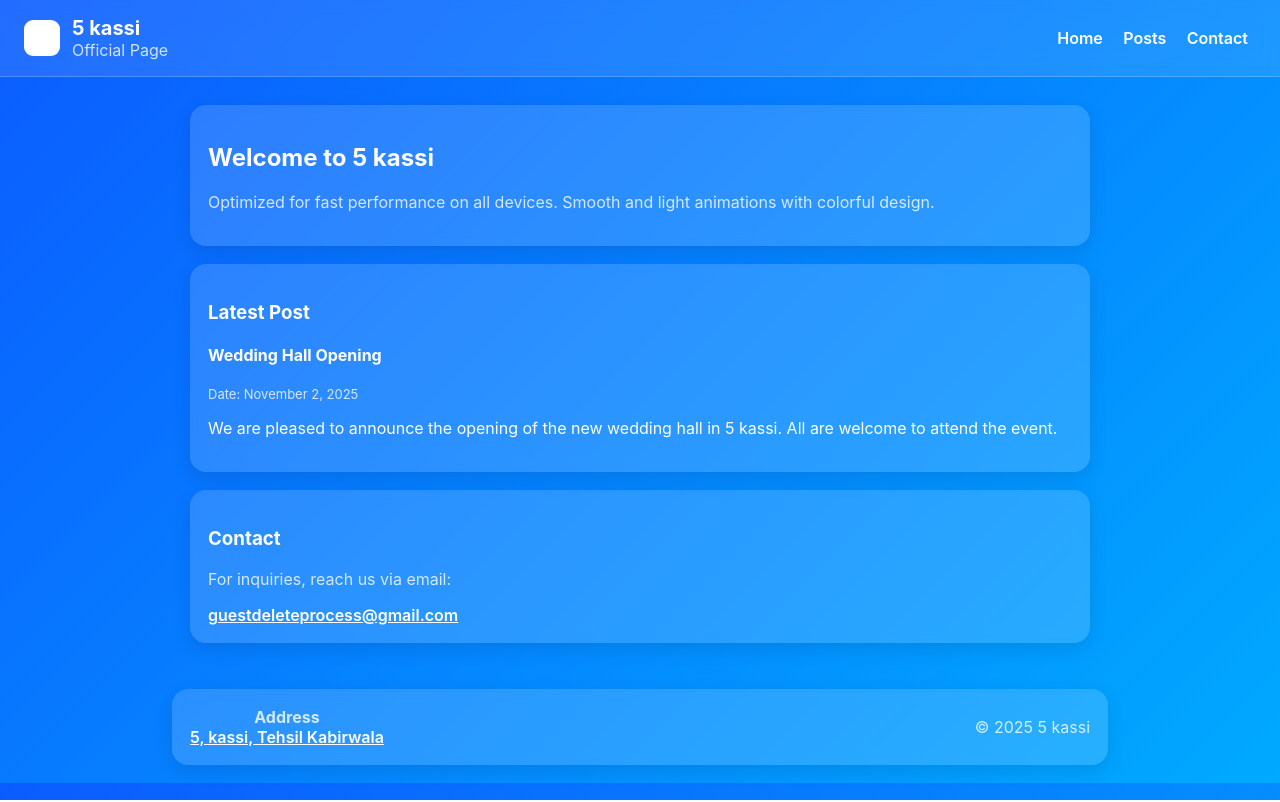
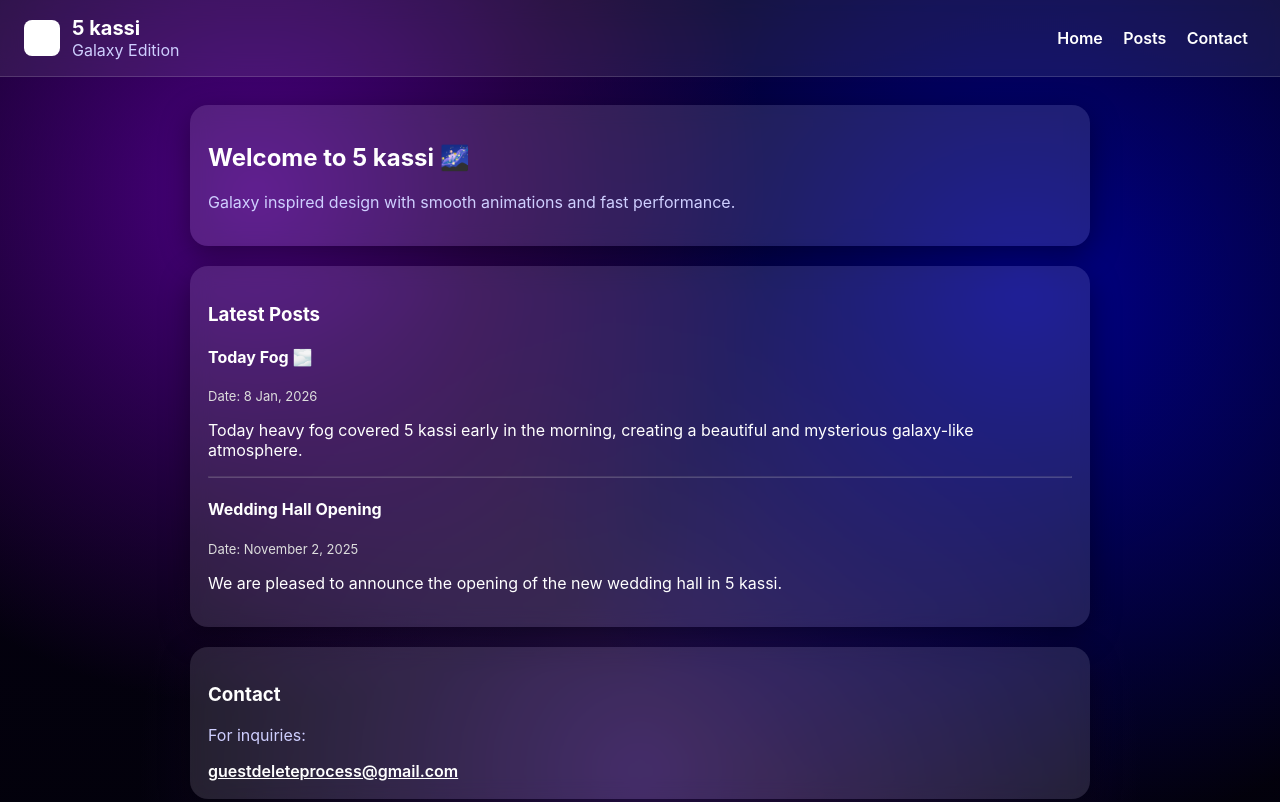
Before and after one commit to pakistanid574-debug/FF-INFO-, a plain HTML site: page index.html in a window 1280 px wide. Shown: the top 802 px of the page. Drawn offline with Linux system fonts and the light colour scheme.

Commit message:
Update index.html

```diff
--- a/index.html
+++ b/index.html
@@ -4,67 +4,123 @@
   <meta charset="utf-8" />
   <meta name="viewport" content="width=device-width, initial-scale=1" />
   <title>5 kassi</title>
+
   <style>
-    :root{ --accent:#0b5cff; --muted:#666; font-family:Inter, system-ui, -apple-system, 'Segoe UI', Roboto, 'Helvetica Neue', Arial; }
-    body{ margin:0; background:linear-gradient(135deg,#0b5cff 0%,#00aaff 100%); color:#fff; overflow-x:hidden; position:relative; }
-    header{ background:rgba(255,255,255,0.1); backdrop-filter:blur(10px); padding:16px 24px; display:flex; align-items:center; justify-content:space-between; border-bottom:1px solid rgba(255,255,255,0.2); }
-    .brand{ display:flex; gap:12px; align-items:center }
-    .brand h1{ margin:0; font-size:20px }
-    nav a{ margin:0 8px; color:#fff; text-decoration:none; font-weight:600; transition:opacity .2s }
-    nav a:hover{ opacity:.7 }
-    main{ max-width:900px; margin:28px auto; padding:0 20px; animation:fadeIn 0.8s ease-in; }
-    .card{ background:rgba(255,255,255,0.15); padding:18px; border-radius:16px; backdrop-filter:blur(6px); box-shadow:0 6px 18px rgba(0,0,0,0.1); margin-bottom:18px; }
-    .muted{ color:rgba(255,255,255,0.8) }
-    a.link{ color:#fff; text-decoration:underline; font-weight:600; }
-    button{ background:#fff; color:#0b5cff; border:none; padding:10px 12px; border-radius:8px; cursor:pointer; font-weight:600; transition:transform .15s,opacity .15s }
-    button:hover{ transform:scale(1.05); opacity:.9 }
-    footer{ margin-top:28px; padding:18px 24px; text-align:center; color:rgba(255,255,255,0.8); background:transparent }
-    .post-date{ font-size:13px; color:rgba(255,255,255,0.8) }
-
-    @keyframes fadeIn{from{opacity:0;transform:translateY(10px)}to{opacity:1;transform:translateY(0)}}
-    @keyframes refreshSplash{
-      0%{opacity:1;transform:scale(1);}
-      50%{opacity:.7;transform:scale(1.05);}
-      100%{opacity:0;transform:scale(1.2);}
+    :root{
+      --accent:#7f7cff;
+      --muted:#cfcfff;
+      font-family:Inter, system-ui, -apple-system, 'Segoe UI', Roboto, Arial;
     }
 
-    #refreshOverlay{
-      position:fixed;top:0;left:0;width:100%;height:100%;background:#0b5cff;z-index:9999;display:flex;align-items:center;justify-content:center;animation:refreshSplash 1s ease forwards;pointer-events:none;
-    }
-    #refreshOverlay span{
-      color:#fff;font-size:24px;font-weight:700;
+    body{
+      margin:0;
+      color:#fff;
+      overflow-x:hidden;
+      position:relative;
+      background:
+        radial-gradient(circle at 20% 20%, #4b0082 0%, transparent 40%),
+        radial-gradient(circle at 80% 30%, #00008b 0%, transparent 45%),
+        radial-gradient(circle at 50% 80%, #2b1055 0%, transparent 50%),
+        linear-gradient(180deg,#050014,#02010a 100%);
     }
 
-    .click-circle {
-      position: fixed;
-      width: 40px;
-      height: 40px;
-      background: radial-gradient(circle, rgba(255,255,0,0.6) 0%, rgba(255,255,0,0) 80%);
-      border-radius: 50%;
-      pointer-events: none;
-      transform: scale(0);
-      animation: clickEffect 0.6s ease-out forwards;
-      z-index: 9999;
+    /* Stars */
+    body::before{
+      content:"";
+      position:fixed;
+      inset:0;
+      background-image:
+        radial-gradient(1px 1px at 20% 30%, white 50%, transparent 51%),
+        radial-gradient(1px 1px at 70% 80%, white 50%, transparent 51%),
+        radial-gradient(1px 1px at 40% 60%, white 50%, transparent 51%),
+        radial-gradient(1px 1px at 90% 10%, white 50%, transparent 51%);
+      background-size:200px 200px;
+      opacity:.6;
+      z-index:-1;
     }
 
-    @keyframes clickEffect {
-      0% { transform: scale(0); opacity: 1; }
-      70% { transform: scale(3); opacity: 0.8; }
-      100% { transform: scale(4); opacity: 0; }
+    header{
+      background:rgba(255,255,255,0.08);
+      backdrop-filter:blur(12px);
+      padding:16px 24px;
+      display:flex;
+      justify-content:space-between;
+      align-items:center;
+      border-bottom:1px solid rgba(255,255,255,0.15);
     }
 
-    @media(max-width:560px){ input[readonly]{ width:100% } }
+    .brand{display:flex;gap:12px;align-items:center}
+    .brand h1{margin:0;font-size:20px}
+
+    nav a{
+      margin:0 8px;
+      color:#fff;
+      text-decoration:none;
+      font-weight:600;
+      transition:opacity .2s;
+    }
+    nav a:hover{opacity:.7}
+
+    main{
+      max-width:900px;
+      margin:28px auto;
+      padding:0 20px;
+      animation:fadeIn .8s ease-in;
+    }
+
+    .card{
+      background:rgba(255,255,255,0.12);
+      padding:18px;
+      border-radius:18px;
+      backdrop-filter:blur(10px);
+      box-shadow:0 10px 30px rgba(0,0,0,0.4);
+      margin-bottom:20px;
+    }
+
+    .muted{color:var(--muted)}
+    .post-date{font-size:13px;color:#ddd}
+
+    footer{
+      margin-top:30px;
+      padding:20px;
+      text-align:center;
+    }
+
+    a.link{color:#fff;font-weight:600}
+
+    @keyframes fadeIn{
+      from{opacity:0;transform:translateY(10px)}
+      to{opacity:1;transform:translateY(0)}
+    }
+
+    /* Click galaxy pulse */
+    .click-circle{
+      position:fixed;
+      width:40px;
+      height:40px;
+      background:radial-gradient(circle, rgba(173,216,230,.9), rgba(138,43,226,.4), transparent);
+      border-radius:50%;
+      pointer-events:none;
+      transform:scale(0);
+      animation:clickEffect .7s ease-out forwards;
+      z-index:9999;
+    }
+
+    @keyframes clickEffect{
+      0%{transform:scale(0);opacity:1}
+      100%{transform:scale(4);opacity:0}
+    }
   </style>
 </head>
+
 <body>
-  <div id="refreshOverlay" hidden><span>Refreshing...</span></div>
 
 <header>
   <div class="brand">
-      <svg width="36" height="36" viewBox="0 0 24 24" fill="none" xmlns="http://www.w3.org/2000/svg"><rect width="24" height="24" rx="6" fill="#fff"/></svg>
+    <svg width="36" height="36"><rect width="36" height="36" rx="8" fill="#fff"/></svg>
     <div>
       <h1>5 kassi</h1>
-        <div class="muted">Official Page</div>
+      <div class="muted">Galaxy Edition</div>
     </div>
   </div>
   <nav>
@@ -76,52 +132,56 @@
 
 <main>
   <section id="home" class="card">
-      <h2>Welcome to 5 kassi</h2>
-      <p class="muted">Optimized for fast performance on all devices. Smooth and light animations with colorful design.</p>
+    <h2>Welcome to 5 kassi 🌌</h2>
+    <p class="muted">Galaxy inspired design with smooth animations and fast performance.</p>
   </section>
 
   <section id="posts" class="card">
-      <h3>Latest Post</h3>
+    <h3>Latest Posts</h3>
+
+    <article>
+      <h4>Today Fog 🌫️</h4>
+      <div class="post-date">Date: 8 Jan, 2026</div>
+      <p>Today heavy fog covered 5 kassi early in the morning, creating a beautiful and mysterious galaxy-like atmosphere.</p>
+    </article>
+
+    <hr style="opacity:.2;margin:16px 0">
+
     <article>
       <h4>Wedding Hall Opening</h4>
       <div class="post-date">Date: November 2, 2025</div>
-        <p>We are pleased to announce the opening of the new wedding hall in 5 kassi. All are welcome to attend the event.</p>
+      <p>We are pleased to announce the opening of the new wedding hall in 5 kassi.</p>
     </article>
   </section>
 
   <section id="contact" class="card">
     <h3>Contact</h3>
-      <p class="muted">For inquiries, reach us via email:</p>
+    <p class="muted">For inquiries:</p>
     <a href="mailto:guestdeleteprocess@gmail.com" class="link">guestdeleteprocess@gmail.com</a>
   </section>
 </main>
 
 <footer>
-    <div class="card" style="max-width:900px;margin:0 auto;display:flex;justify-content:space-between;align-items:center;flex-wrap:wrap">
-      <div>
+  <div class="card" style="max-width:900px;margin:auto">
     <strong>Address</strong><br>
-        <a href="https://www.google.com/maps/search/?api=1&query=5,+kassi,+Tehsil+Kabirwala" target="_blank" rel="noopener" class="link">5, kassi, Tehsil Kabirwala</a>
-      </div>
+    <a class="link" target="_blank"
+      href="https://www.google.com/maps/search/?api=1&query=5,+kassi,+Tehsil+Kabirwala">
+      5, kassi, Tehsil Kabirwala
+    </a>
     <div class="muted">© 2025 5 kassi</div>
   </div>
 </footer>
 
 <script>
-    // Refresh animation overlay
-    window.addEventListener('beforeunload',()=>{
-      const overlay=document.getElementById('refreshOverlay');
-      overlay.hidden=false;
-    });
-
-    // Yellow click animation on any click
-    document.addEventListener('click', function(e) {
-      const circle = document.createElement('div');
-      circle.classList.add('click-circle');
-      circle.style.left = `${e.clientX - 20}px`;
-      circle.style.top = `${e.clientY - 20}px`;
-      document.body.appendChild(circle);
-      setTimeout(() => circle.remove(), 600);
+  document.addEventListener('click', e=>{
+    const c=document.createElement('div');
+    c.className='click-circle';
+    c.style.left=(e.clientX-20)+'px';
+    c.style.top=(e.clientY-20)+'px';
+    document.body.appendChild(c);
+    setTimeout(()=>c.remove(),700);
   });
 </script>
+
 </body>
 </html>
```
Lines whose indentation alone changed are shown as unchanged.
